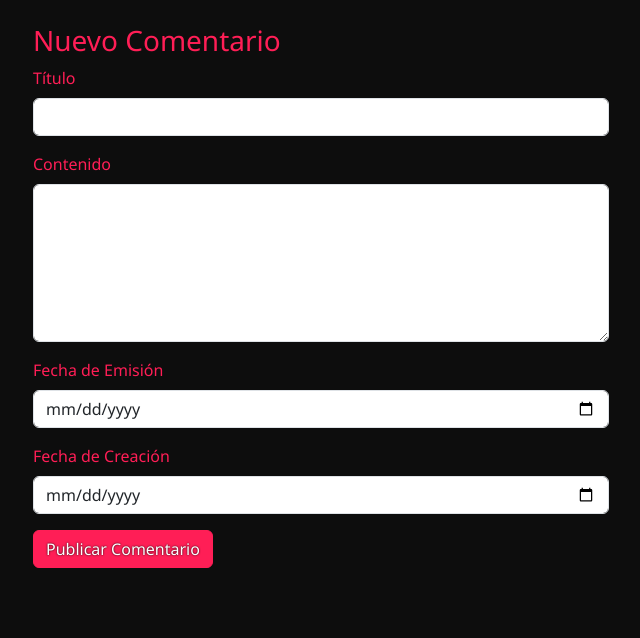
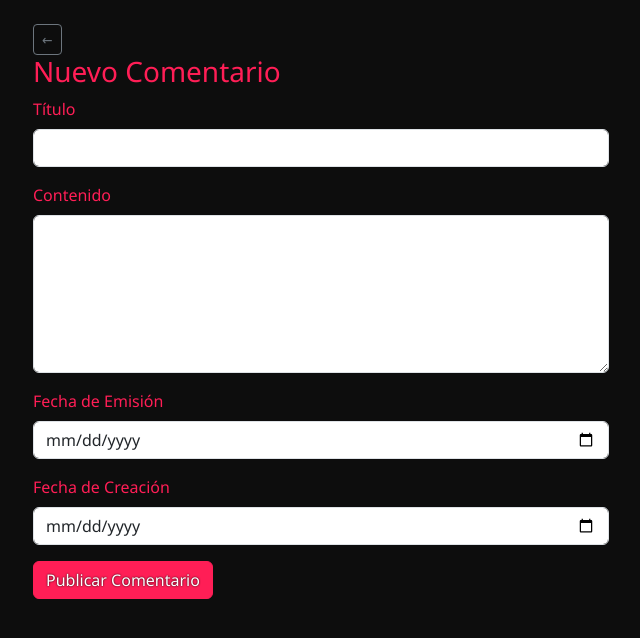
Before and after one commit to Guillermo-Aguado/Final, a React (Vite) app in the folder portuense-react/: page /jugadores/1/comentario-nuevo in a window 1280 px wide. Shown: the top 638 px of the page, without its empty margins (319-959 px from the left). Built offline with nearby package versions, Linux system fonts and the light colour scheme.

Commit message:
ok all good

```diff
--- a/portuense-react/src/pages/NuevoComentario.jsx
+++ b/portuense-react/src/pages/NuevoComentario.jsx
@@ -3,6 +3,7 @@ import { useParams, useNavigate } from "react-router-dom";
 import { Form, Button, Container, Alert } from "react-bootstrap";
 import { getToken } from "../utils/auth";
 import React from 'react';
+import BackButton from "../components/BackButton"
 
 export default function NuevoComentario() {
   const { id } = useParams(); // ID del jugador desde la URL
@@ -48,6 +49,7 @@ export default function NuevoComentario() {
 
   return (
     <Container className="mt-4" style={{ maxWidth: "600px" }}>
+      <BackButton to="/dashboard" label="←" />
       <h3>Nuevo Comentario</h3>
       {error && <Alert variant="danger">{error}</Alert>}
       <Form onSubmit={handleSubmit}>
@@ -100,7 +102,6 @@ export default function NuevoComentario() {
 }
 
 
-//TODO Fix the API POST Comentarios   -- Sabado mañana
 //TODO: Crear la mierda de Dirección Deportiva y asociar los permisos --Sabado mañana
 //TODO: Crear el Excel de los cojones en Frontend y Asociarlo al Backend --Sabado tarde
 //TODO: Poner carpetas y PDFs en cada jugador --Sabado Mañana
```
